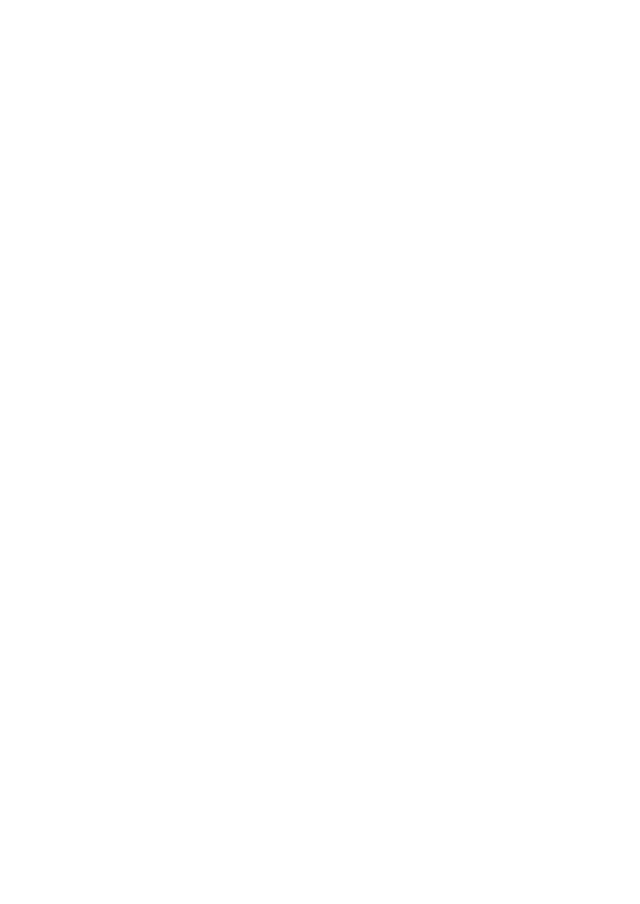
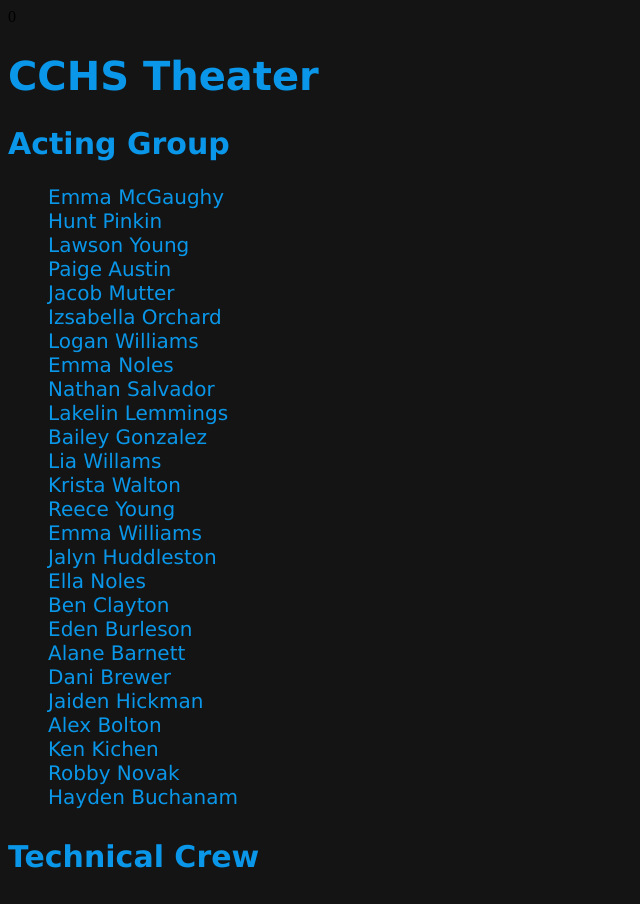
Before and after one commit to JoshuaGreen04/foundations-theater-project, a plain HTML site: page Cast_page.html in a window 1280 px wide. Shown: the whole page, without its empty margins (0-640 px from the left). Before the commit the page ends 800 px from the top, so only its background shows below. Drawn offline with Linux system fonts and the light colour scheme.

Commit message:
Add files via upload

```diff
--- /dev/null
+++ b/Cast_page.css
@@ -0,0 +1,27 @@
+body{
+    background-color: rgb(20, 20, 20);
+
+}
+h1{
+    color: rgb(10,151,233);
+    font-family: Verdana, Geneva, Tahoma, sans-serif;
+    font-size: 40px;
+}
+h2{
+    color: rgb(10, 151, 233);
+    font-family: Verdana, Geneva, Tahoma, sans-serif;
+    font-size: 30px;
+}
+h3{
+    color: rgb(10, 151, 233);
+    font-family: Verdana, Geneva, Tahoma, sans-serif;
+    font-size: 30px;
+}
+ul{
+    list-style: none;
+}
+li{
+ font-family: Verdana, Geneva, Tahoma, sans-serif;
+ color: rgb(10, 151, 233);
+ font-size: 20px;
+}
--- a/Cast_page.html
+++ b/Cast_page.html
@@ -1,9 +1,44 @@
-<!DOCTYPE html>
+0<!DOCTYPE html>
 <html>
     <title>
         Cast_Page
     </title>
     <head>
+        <link rel="stylesheet" href="Cast_page.css">
+    </head>
+    <body>
+<h1>CCHS Theater</h1>
+<h2>Acting Group</h2>
+<ul>
+    <li>Emma McGaughy</li>
+    <li>Hunt Pinkin</li>
+    <li>Lawson Young</li>
+    <li>Paige Austin</li>
+    <li>Jacob Mutter</li>
+    <li>Izsabella Orchard</li>
+    <li>Logan Williams</li>
+    <li>Emma Noles</li>
+    <li>Nathan Salvador</li>
+    <li>Lakelin Lemmings</li>
+    <li>Bailey Gonzalez</li>
+    <li>Lia Willams</li>
+    <li>Krista Walton</li>
+    <li>Reece Young</li>
+    <li>Emma Williams</li>
+    <li>Jalyn Huddleston</li>
+    <li>Ella Noles</li>
+    <li>Ben Clayton</li>
+    <li>Eden Burleson</li>
+    <li>Alane Barnett</li>
+    <li>Dani Brewer</li>
+    <li>Jaiden Hickman</li>
+    <li>Alex Bolton</li>
+    <li>Ken Kichen</li>
+    <li>Robby Novak</li>
+    <li>Hayden Buchanam</li>
+</ul>
+<h3>Technical Crew </h3>
 
-    </head>
+    </body>
+
 </html>
```
